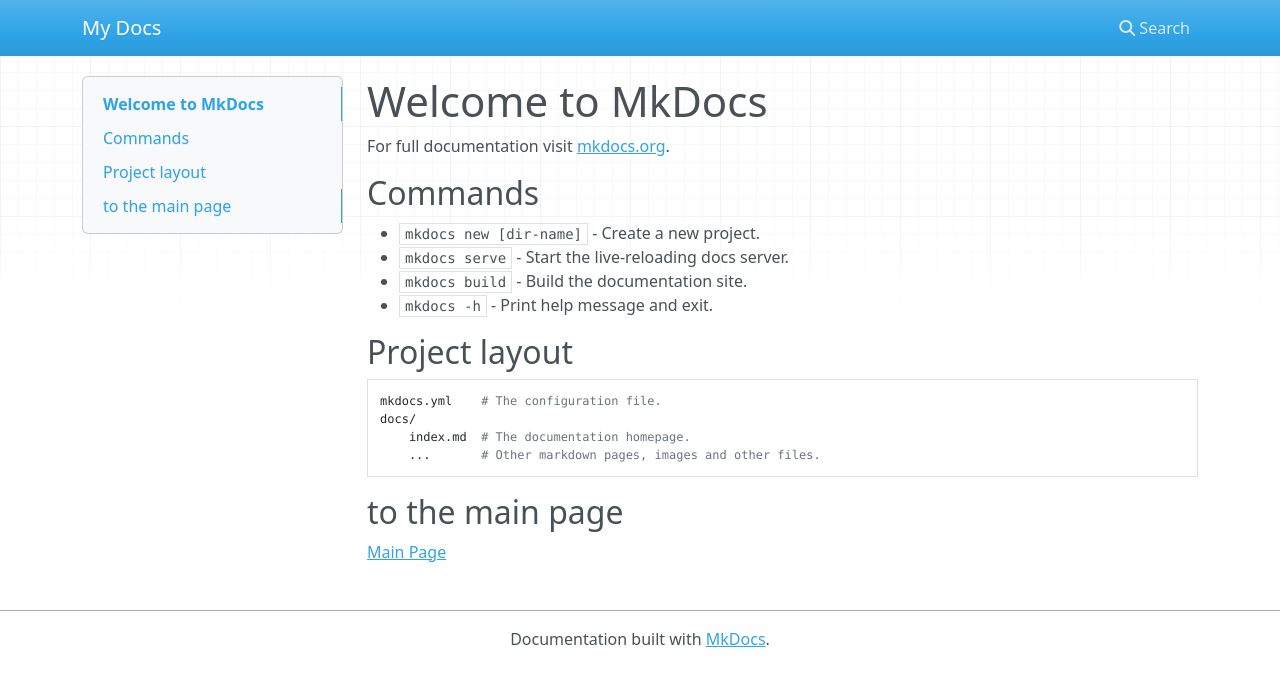
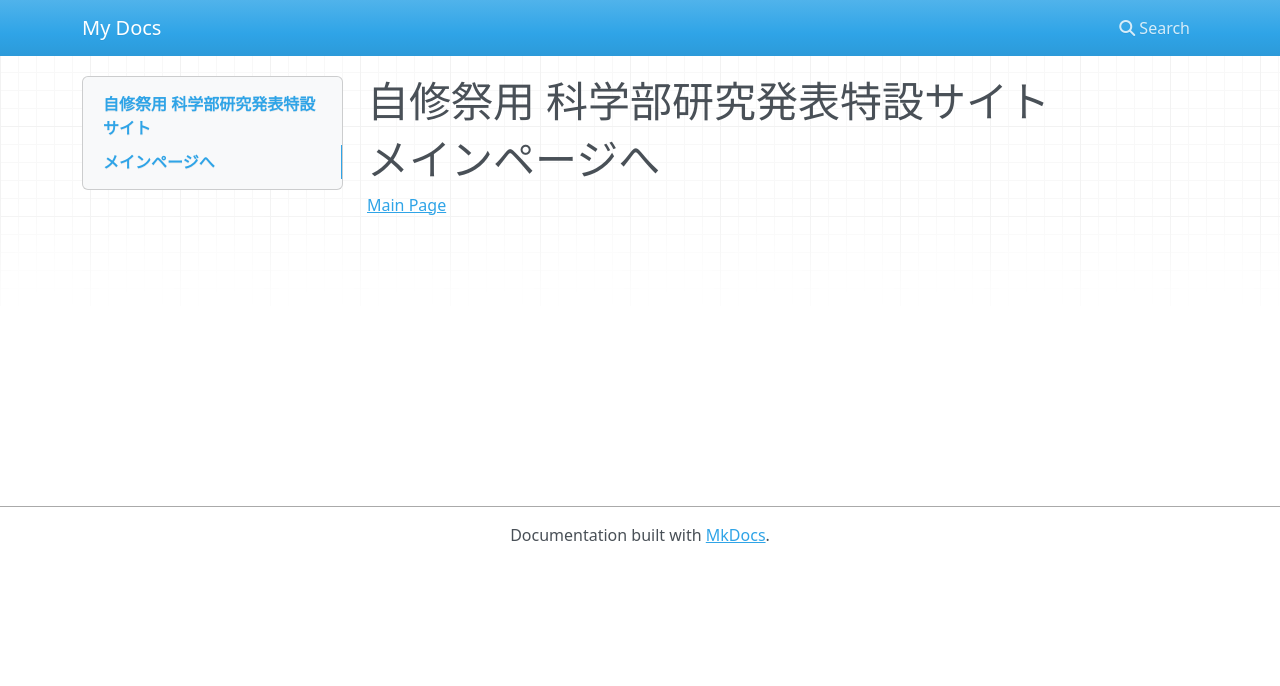
Before and after one commit to jishukan-science-club/tankyu, an MkDocs documentation site: the page built from docs/index.md, in a window 1280 px wide. Shown: the top 686 px of the page. Built offline with MkDocs 1.6.1, drawn with Linux system fonts in a browser that asks for light colours; nearby versions of some CDN libraries.

Commit message:
[Remove]: もともとあったやつ

```diff
--- a/docs/index.md
+++ b/docs/index.md
@@ -1,20 +1,4 @@
-# Welcome to MkDocs
+# 自修祭用 科学部研究発表特設サイト
 
-For full documentation visit [mkdocs.org](https://www.mkdocs.org).
-
-## Commands
-
-* `mkdocs new [dir-name]` - Create a new project.
-* `mkdocs serve` - Start the live-reloading docs server.
-* `mkdocs build` - Build the documentation site.
-* `mkdocs -h` - Print help message and exit.
-
-## Project layout
-
-    mkdocs.yml    # The configuration file.
-    docs/
-        index.md  # The documentation homepage.
-        ...       # Other markdown pages, images and other files.
-
-## to the main page
+# メインページへ
 [Main Page](https://jishukan-science-club.github.io/ "ホームページ")
```
